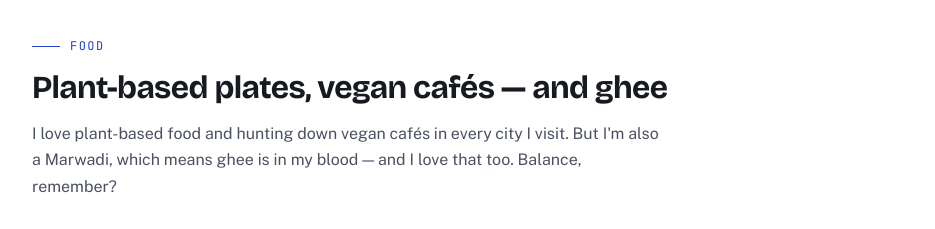
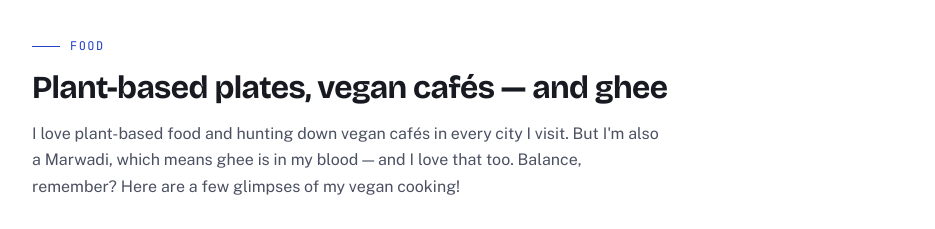
Before and after one commit to divyasmehta/divyasmehta, a plain HTML site: page beyond-work.html in a window 1280 px wide. Shown: the part 2240-2469 px from the top of the page, without its empty margins (172-1107 px from the left). Drawn offline with nearby package versions, Linux system fonts and the light colour scheme.

Commit message:
Update cooking part

```diff
--- a/beyond-work.html
+++ b/beyond-work.html
@@ -200,7 +200,7 @@ footer a{color:var(--ink-soft)}
   <div class="wrap">
     <div class="sec-label">Food</div>
     <h2>Plant-based plates, vegan cafés — and ghee</h2>
-    <p>I love plant-based food and hunting down vegan cafés in every city I visit. But I'm also a Marwadi, which means ghee is in my blood — and I love that too. Balance, remember?</p>
+    <p>I love plant-based food and hunting down vegan cafés in every city I visit. But I'm also a Marwadi, which means ghee is in my blood — and I love that too. Balance, remember? Here are a few glimpses of my vegan cooking! </p>
     <div class="gallery two">
       <figure class="slot reveal"><img src="images/5.jpg"></figure>
       <figure class="slot reveal"><img src="images/7.jpg"></figure>
```
